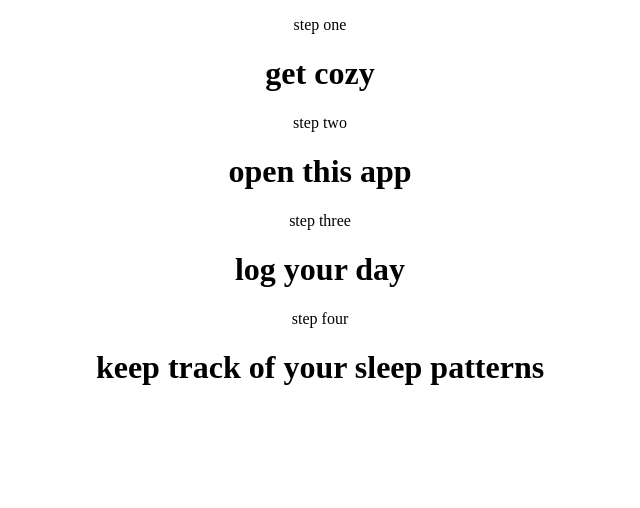
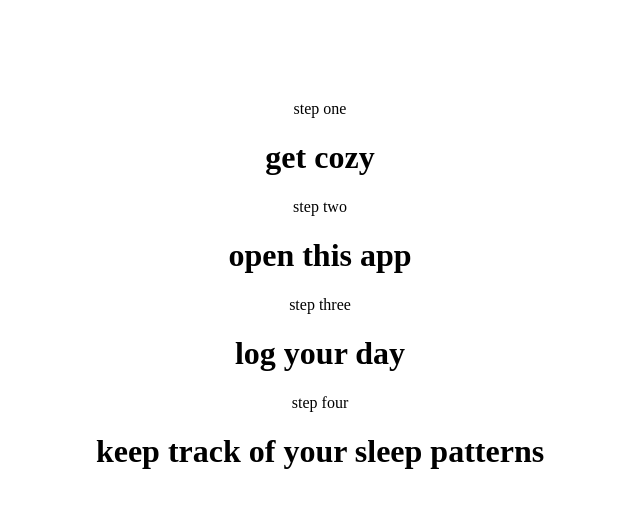
Before and after one commit to lilyshowlader/goodnight.me, a React (Create React App) app: page /useapp in a window 1280 px wide. Shown: the top 508 px of the page, without its empty margins (320-960 px from the left). Built offline with nearby package versions, Linux system fonts and the light colour scheme.

Commit message:
update css useapp page

```diff
--- a/src/pages/Landing/Landing.jsx
+++ b/src/pages/Landing/Landing.jsx
@@ -8,7 +8,7 @@ const Landing = () => {
     <div className={styles.container}>
     <p className={styles.logoFont}>goodnight.me</p>
     <img className={styles.img}src="https://i.imgur.com/s0WcVLi.png" alt="moon"/>
-    <p>click <Link to='/Options'>here </Link><br></br> to continue</p>
+    <p>click <Link to='/Options' className={styles.linkFont}>here </Link><br></br> to continue</p>
     </div>
   )
 }
--- a/src/pages/Landing/Landing.module.css
+++ b/src/pages/Landing/Landing.module.css
@@ -17,6 +17,11 @@
   margin-top: 150px;
 }
 
+.linkFont {
+  color: black;
+  text-decoration: none;
+}
+
 @media only screen and (max-width: 480px) {
 /* .logoFont {
   font-size: 10px;
--- a/src/pages/UseApp/UseApp.jsx
+++ b/src/pages/UseApp/UseApp.jsx
@@ -1,7 +1,10 @@
+import styles from "./UseApp.module.css"
+
 const UseApp = () => {
   return (
     <>
-    <p>step one</p>
+    <div className={styles.container}>
+    <p className={styles.stepOne}>step one</p>
     <h1>get cozy</h1>
     <p>step two</p>
     <h1>open this app</h1>
@@ -9,6 +12,7 @@ const UseApp = () => {
     <h1>log your day</h1>
     <p>step four</p>
     <h1>keep track of your sleep patterns</h1>
+    </div>
     </>
   )
 }
--- a/src/pages/UseApp/UseApp.module.css
+++ b/src/pages/UseApp/UseApp.module.css
@@ -0,0 +1,7 @@
+.container {
+  margin-top: 100px;
+}
+
+.stepOne{
+  margin-top: 100px;
+}
```
